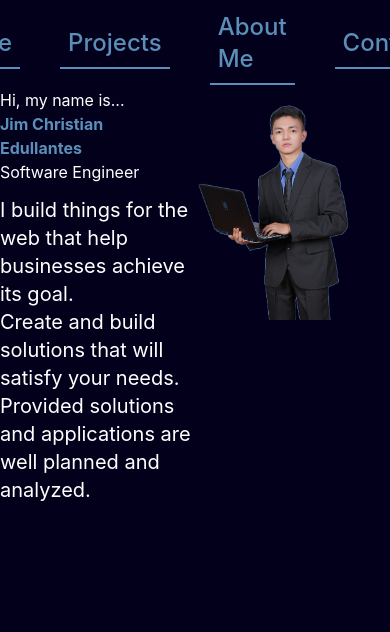
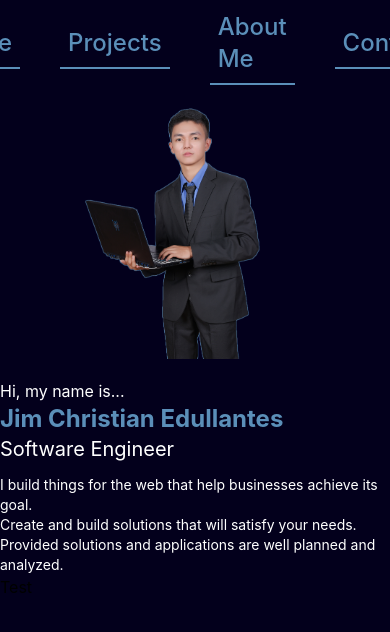
Before and after one commit to JimChristian21/jim-portfolio, a React (Create React App) app: page / in a window 390 px wide. Shown: the top 632 px of the page. Built offline with nearby package versions, Linux system fonts and the light colour scheme.

Commit message:
Make Home component design responsive

```diff
--- a/src/App.js
+++ b/src/App.js
@@ -1,5 +1,6 @@
 import Home from "./components/Home";
 import Navigation from "./components/Navigation";
+import Projects from "./components/Projects";
 
 const App = () => {
 
@@ -7,6 +8,7 @@ const App = () => {
     <>
       <Navigation />
       <Home/>
+      <Projects />
     </>
   );
 }
--- a/src/components/Home.jsx
+++ b/src/components/Home.jsx
@@ -4,24 +4,26 @@ import profile from "../images/profile.png";
 const Home = () => {
 
     return (
-        <div id="Home" className="w-full color-3 flex">
-            <div className='mx-auto md:mt-20 lg:mt-40 w-6/12 md:pl-40 lg:pl-64'>
-                <p className="text-white md:text-3xl lg:text-4xl">
+        <div id="Home" className="w-full color-3 flex flex-col md:flex-row items-center md:items-start">
+            <div className='flex flex-col w-100 md:w-6/12 items-end order-last md:order-first'>
+                <div className="md:pl-4 md:mt-20 lg:mt-40">
+                    <p className="text-white text-md md:text-2xl lg:text-4xl mt-5 md:mt-0">
                         Hi, my name is...
                     </p>
-                <p className="font-bold md:text-7xl lg:text-9xl">
-                    Jim Christian <br/> Edullantes
+                    <p className="font-bold text-2xl md:text-6xl lg:text-9xl">
+                        Jim Christian <br className="hidden md:block"/> Edullantes
                     </p>
-                <p className="text-white md:text-2xl lg:text-3xl">
+                    <p className="text-white text-xl md:text-xl lg:text-3xl">
                         Software Engineer
                     </p>
-                <p className="text-xl text-white mt-3">
+                    <p className="text-sm text-white mt-3">
                         I build things for the web that help businesses achieve its goal. <br />
                         Create and build solutions that will satisfy your needs.  <br />
                         Provided solutions and applications are well planned and analyzed.
                     </p>
                 </div>
-            <div className='mx-auto w-6/12'>
+            </div>
+            <div className='w-100 w-7/12 md:w-6/12 order-first md:order-last'>
                 <img className="w-10/12" src={profile} alt="profile"/>
             </div>
         </div>
--- a/src/components/Projects.jsx
+++ b/src/components/Projects.jsx
@@ -0,0 +1,10 @@
+import React from "react";
+
+const Projects = () => {
+
+    return (
+        <h1>Test</h1>
+    );
+}
+
+export default Projects;
```
Lines whose indentation alone changed are shown as unchanged.
